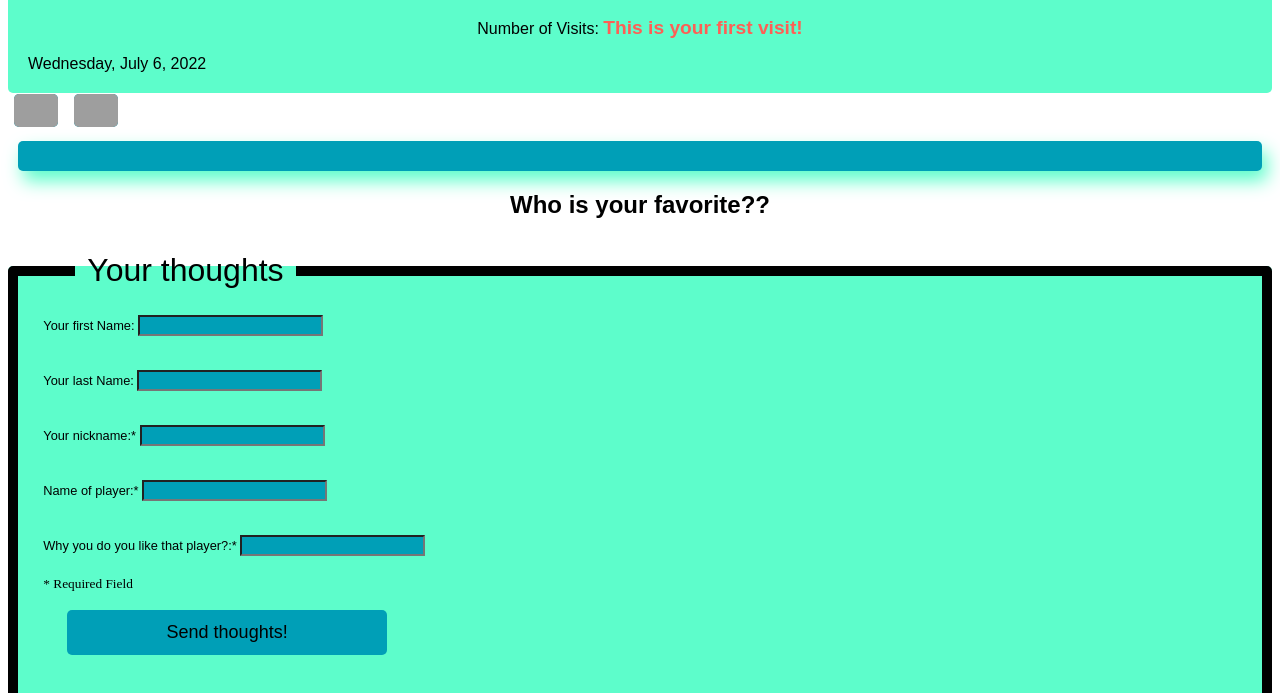
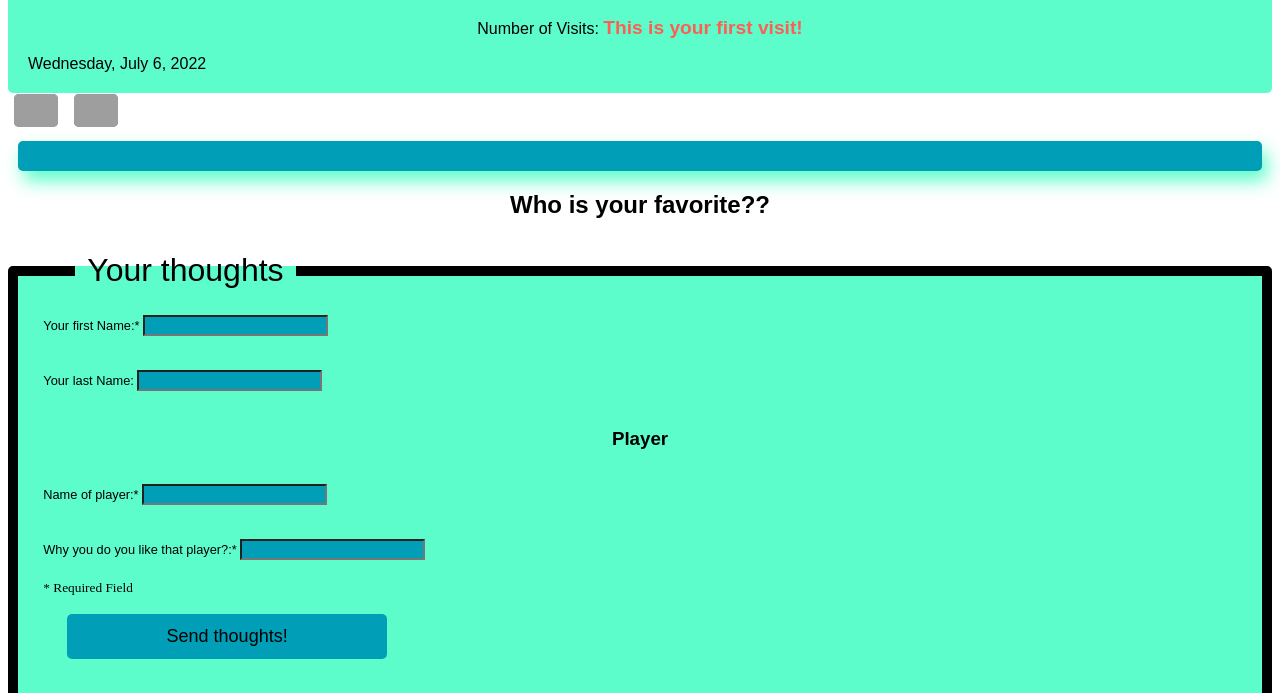
Before and after one commit to lewisssmith19/wdd330Portfolio, a plain HTML site: page hallOfFame/hallOfFame.html in a window 1280 px wide. Shown: the part 107-800 px from the top of the page. Drawn offline with Linux system fonts and the light colour scheme; no server answers; grey boxes are pictures that could not be loaded.

Commit message:
html form changes

```diff
--- a/hallOfFame/hallOfFame.html
+++ b/hallOfFame/hallOfFame.html
@@ -34,9 +34,10 @@
             <form action="../hallOfFame/thankYou.html" method="get">
                 <fieldset>
                     <legend>Your thoughts</legend>
-                    <label class="top">Your first Name: <input type="text" name="yourFirstName" ></label><br>
+                    <label class="top">Your first Name:* <input type="text" name="yourFirstName" required></label><br>
                     <label class="top">Your last Name: <input type="text" name="yourLastName" ></label><br>
-                    <label class="top">Your nickname:* <input type="text" name="yourNickName" required></label><br>
+                    <!-- <label class="top">Your nickname:* <input type="text" name="yourNickName" required></label><br> -->
+                    <h3>Player</h3>
                     <label class="top">Name of player:* <input type="text" name="playerName" required></label><br>
                     <label class="top"> Why you do you like that player?:* <input type="text" name="whyYouLike"required></label><br>
                     <small>* Required Field</small><br><br>
```
